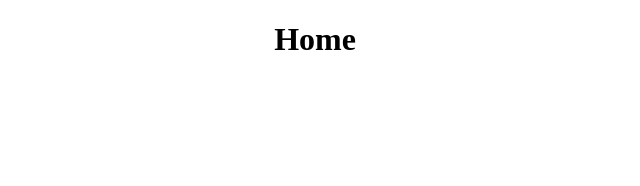
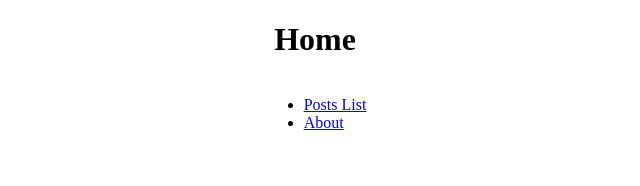
Before and after one commit to xiudou401/Nextp, a Next.js app: page / in a window 1280 px wide. Shown: the top 186 px of the page, without its empty margins (325-965 px from the left). Built offline with nearby package versions, Linux system fonts and the light colour scheme.

Commit message:
link in posts

```diff
--- a/pages/about.tsx
+++ b/pages/about.tsx
@@ -1,3 +1,4 @@
+import RouterButton from '@/components/RouterButton';
 import React from 'react';
 
 export default function Page() {
--- a/pages/index.tsx
+++ b/pages/index.tsx
@@ -1,11 +1,17 @@
+import Link from 'next/link';
+
 export default function Home() {
   return (
     <main>
-
-
       <h1>Home</h1>
-
-
+      <ul>
+        <li>
+          <Link href="/posts">Posts List</Link>
+        </li>
+        <li>
+          <Link href="/about">About</Link>{' '}
+        </li>
+      </ul>
     </main>
   );
 }
--- a/pages/posts/[postId]/index.tsx
+++ b/pages/posts/[postId]/index.tsx
@@ -28,7 +28,7 @@ export default function Page({ id, dt, post }: Props) {
 export async function getStaticProps(context: GetStaticPropsContext) {
   if (!context.params || !context.params.postId) {
     return {
-      notFound: true,
+      notFound: false,
     };
   }
   const id = context.params.postId;
--- a/pages/posts/index.tsx
+++ b/pages/posts/index.tsx
@@ -1,5 +1,6 @@
 import RouterButton from '@/components/RouterButton';
 import { getCurrentTime } from '@/lib';
+import Link from 'next/link';
 import React from 'react';
 
 interface Props {
@@ -20,7 +21,9 @@ export default function Page({ dt, posts }: Props) {
       <RouterButton />
       <ul>
         {posts.map((post: Post) => (
-          <li key={post.id}>{post.title}</li>
+          <li key={post.id}>
+            <Link href={`/posts/${post.id}`}>{post.title}</Link>
+          </li>
         ))}
       </ul>
     </main>
```
Also changed, not shown: pages/posts/[postId]/comments/index.tsx (+6 -3 lines).
